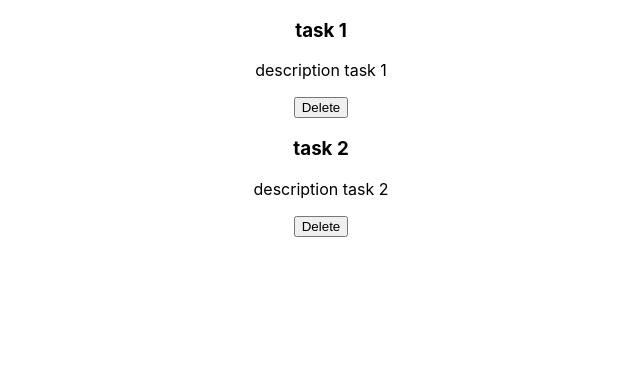
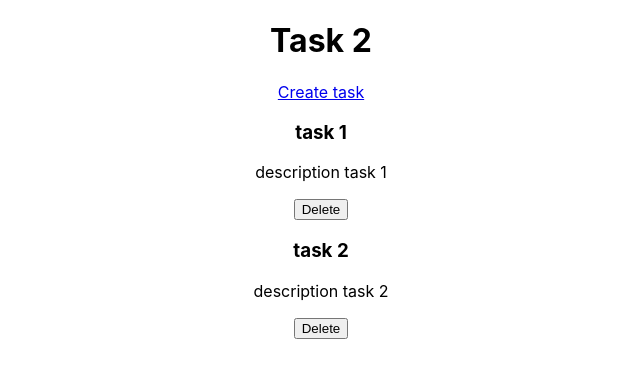
Before and after one commit to juf468/Mi-Trello, a React (Create React App) app: page / in a window 1280 px wide. Shown: the top 378 px of the page, without its empty margins (319-959 px from the left). Built offline with nearby package versions, Linux system fonts and the light colour scheme.

Commit message:
finished Rutes

```diff
--- a/src/App.js
+++ b/src/App.js
@@ -13,7 +13,7 @@
         <Route path='/' element= {<TaskList/>}/>
         <Route path='/create-task' element= {<TaskForm/>}/>
         </Routes>
-      </BrowserRouter>
+        </BrowserRouter>
 
     </div>
   );
--- a/src/components/TaskForm.js
+++ b/src/components/TaskForm.js
@@ -2,11 +2,13 @@
 import { useDispatch } from "react-redux"
 import { addTask } from "../feactures/task/taskSlice"
 import { v4 as uuid} from "uuid"
+import { useNavigate } from "react-router-dom"
 
 
 
 const TaskForm = ( ) =>{
    const dispatch = useDispatch()
+   const navigate = useNavigate()
 
     const [task, setTask] = useState ({
         title: '',
@@ -24,6 +26,7 @@
         ...task,
         id:uuid(),//le agrego el id de uuid como prop extra
      }))
+     navigate('/')
  }
 return (
 <form onSubmit={handleSubmit}>
--- a/src/components/TaskList.js
+++ b/src/components/TaskList.js
@@ -1,5 +1,6 @@
 import { useDispatch, useSelector } from "react-redux"
 import { deleteTask } from "../feactures/task/taskSlice"
+import { Link } from "react-router-dom"
 
 
 // RENDERIZA LOS DATOS
@@ -16,6 +17,12 @@
 
     return (
         <div>
+            <header>
+                <h1> Task {tasks.length} </h1>
+                <Link to='/create-task'>
+                 Create task
+                </Link>
+            </header>
         {tasks.map(task => (
             <div key={task.id}>
                 <h3>{task.title}</h3>
```
